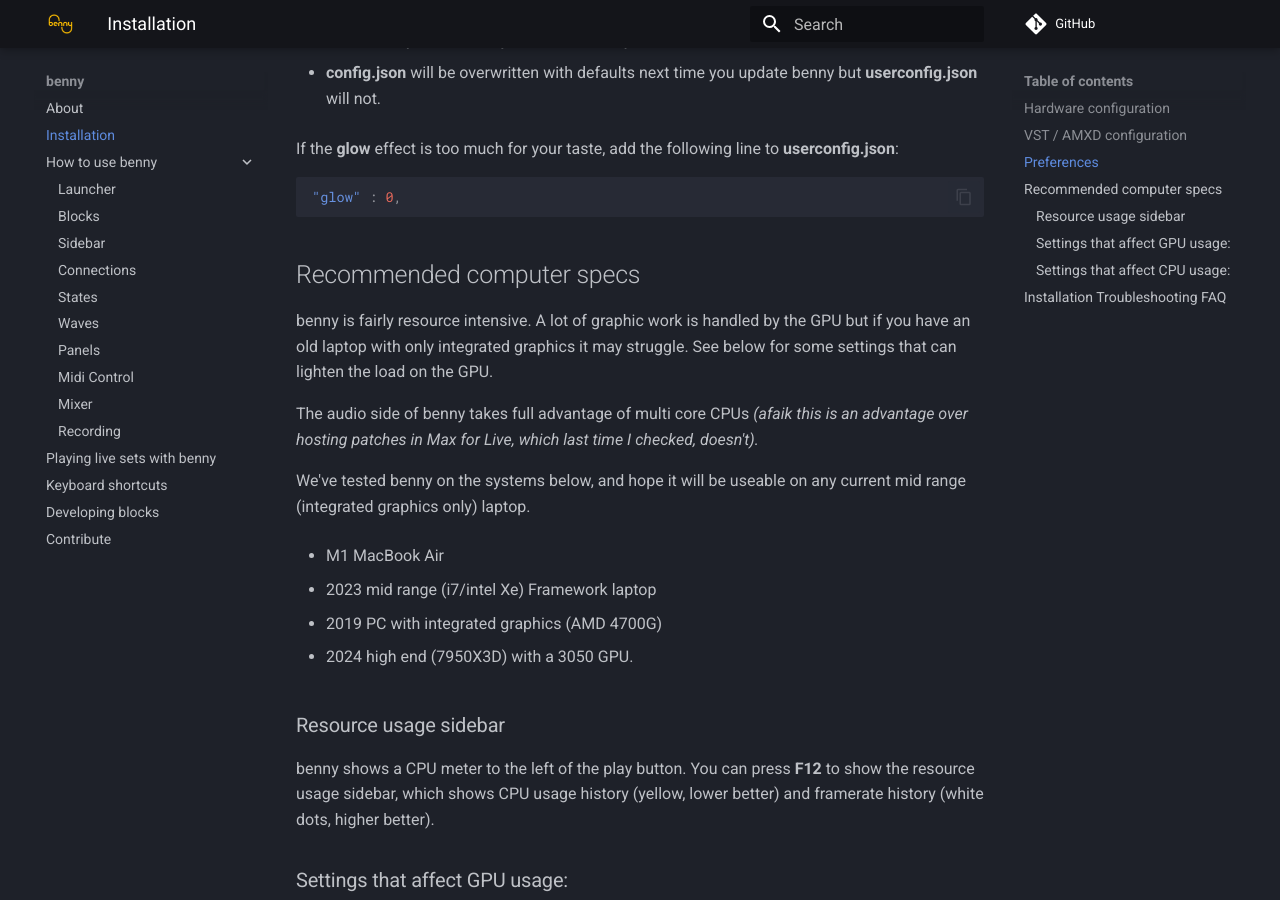
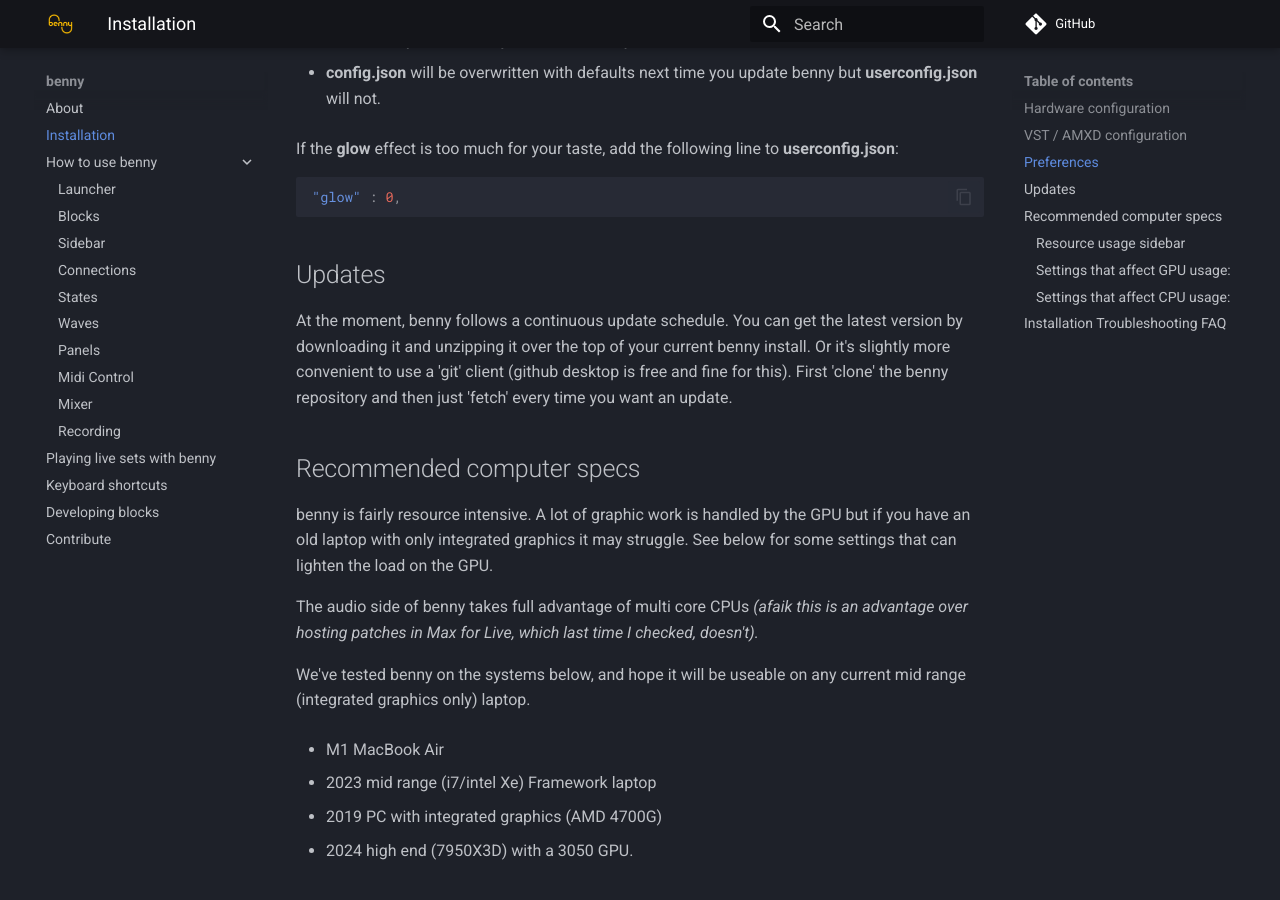
Before and after one commit to playbenny/benny_manual, an MkDocs documentation site: the page built from docs/installation.md, in a window 1280 px wide and 900 px high, scrolled down 2043 px. Built offline with MkDocs 1.6.1 and Material for MkDocs 9.7.7, drawn with Linux system fonts in a browser that asks for light colours; comment, search, counter and statistics services are not loaded.

Commit message:
note on updates

````diff
--- a/docs/installation.md
+++ b/docs/installation.md
@@ -63,6 +63,10 @@
 "glow" : 0,
 ```
 
+## Updates
+
+At the moment, benny follows a continuous update schedule. You can get the latest version by downloading it and unzipping it over the top of your current benny install. Or it's slightly more convenient to use a 'git' client (github desktop is free and fine for this). First 'clone' the benny repository and then just 'fetch' every time you want an update.
+
 
 ## Recommended computer specs
 
````
